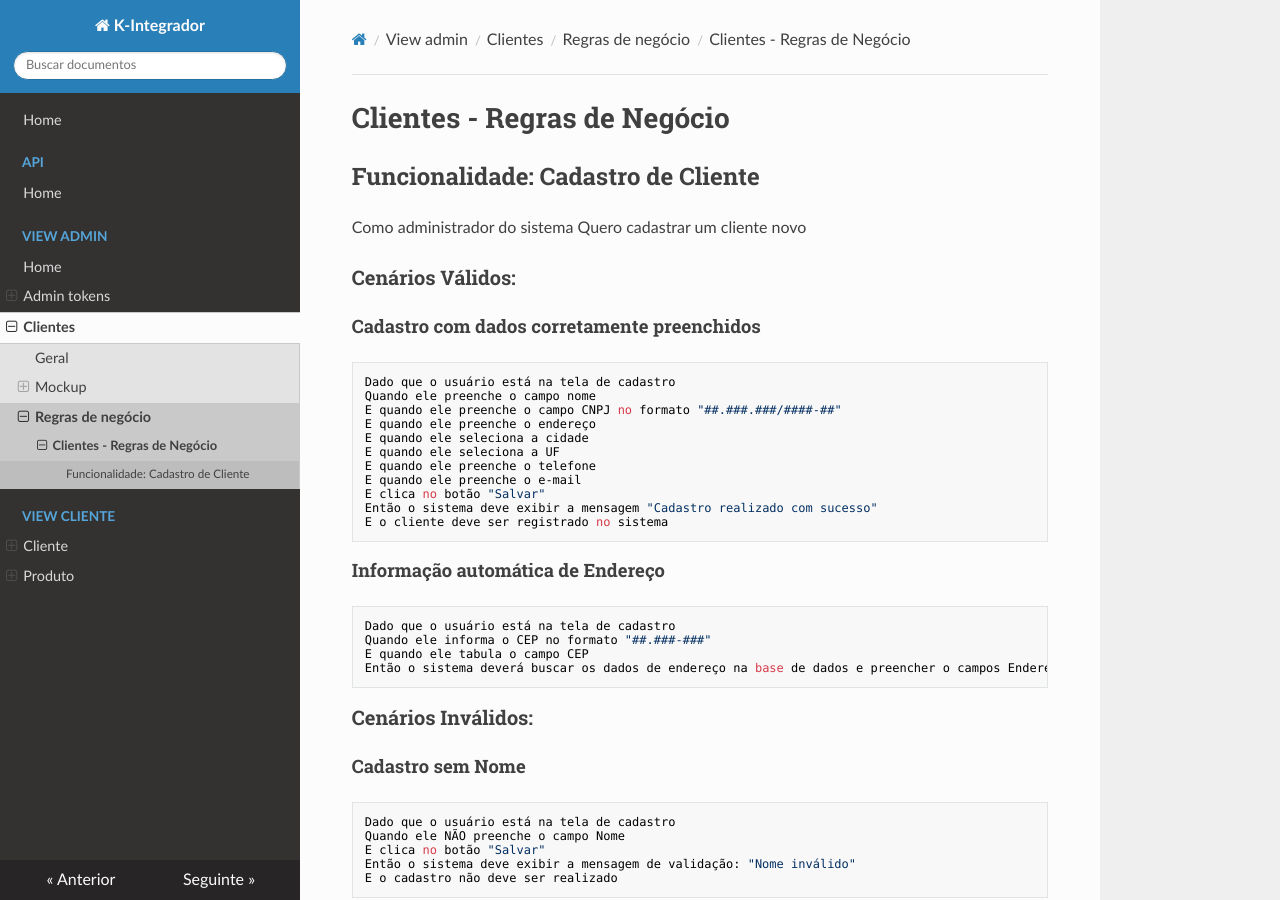
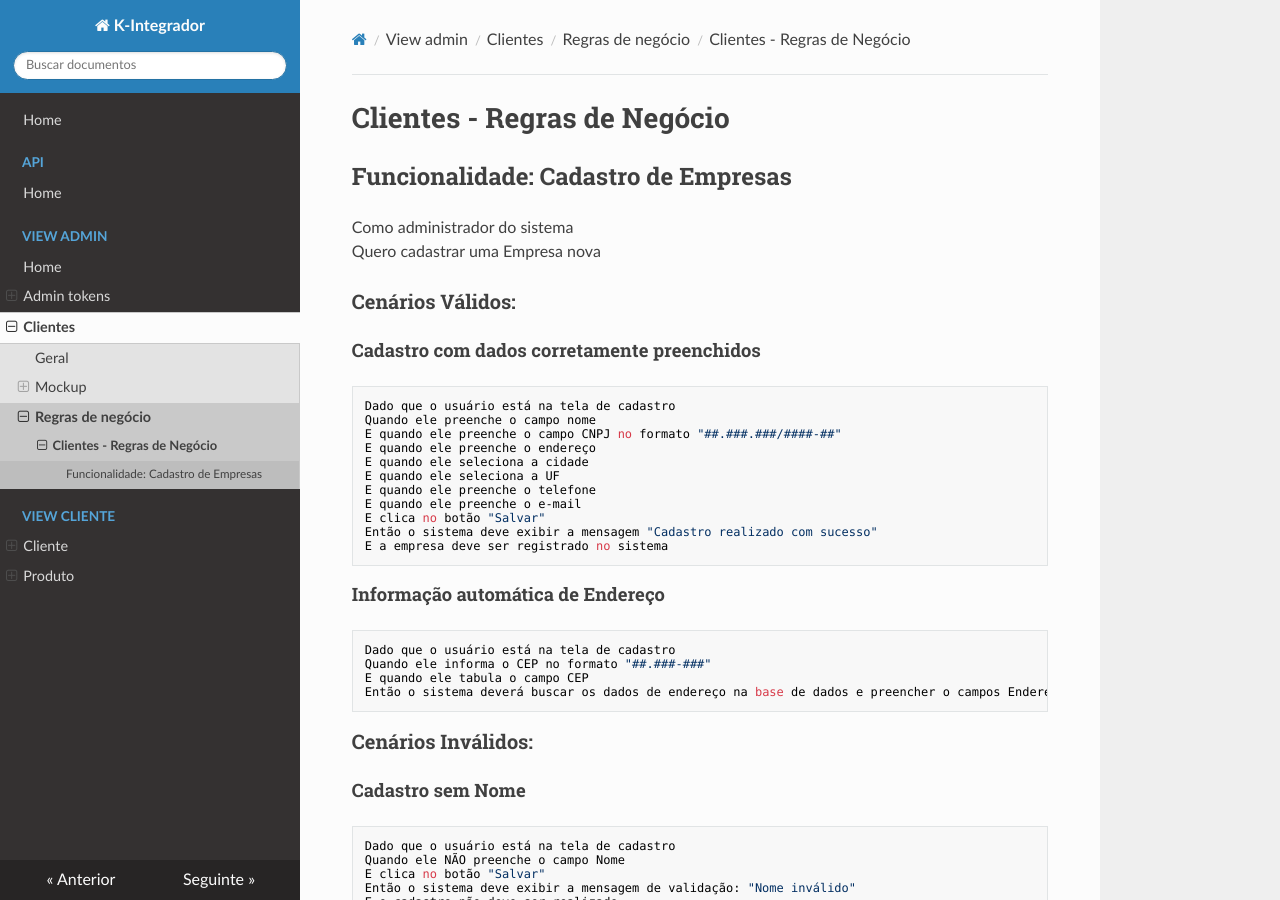
Before and after one commit to dcodebr/kintegrador_requisito, an MkDocs documentation site: the page built from docs/view-admin/clientes/regras de negócio/admin-empresas.bdd.md, in a window 1280 px wide and 900 px high. Built offline with MkDocs 1.6.1, drawn with Linux system fonts in a browser that asks for light colours; nearby versions of some CDN libraries.

Commit message:
Alteração de clientes para emrpesas

```diff
--- a/docs/view-admin/clientes/regras de negócio/clientes.bdd.md
+++ b/docs/view-admin/clientes/regras de negócio/admin-empresas.bdd.md
@@ -1,8 +1,8 @@
 # Clientes - Regras de Negócio
 
-## Funcionalidade: Cadastro de Cliente
+## Funcionalidade: Cadastro de Empresas
   Como administrador do sistema
-  Quero cadastrar um cliente novo
+  Quero cadastrar uma Empresa nova
 
 ### Cenários Válidos:
 
@@ -17,7 +17,7 @@
     E quando ele preenche o e-mail
     E clica no botão "Salvar"
     Então o sistema deve exibir a mensagem "Cadastro realizado com sucesso"
-    E o cliente deve ser registrado no sistema
+    E a empresa deve ser registrado no sistema
 
 #### Informação automática de Endereço
     Dado que o usuário está na tela de cadastro
--- a/docs/view-admin/index.md
+++ b/docs/view-admin/index.md
@@ -2,5 +2,5 @@
 
 ## Módulos
 
-* [Cliente](clientes/clientes.md)
+* [Empresas](clientes/admin-empresas.md)
 * [Admin](admin-tokens/admin-tokens.md)
```
Also changed, not shown: docs/view-admin/clientes/admin-empresas.md (added, +5 -0 lines), docs/view-admin/clientes/clientes.md (deleted, +0 -5 lines), docs/view-admin/clientes/mockup/admin-empresas.mockup.md (renamed from docs/view-admin/clientes/mockup/admin-clientes.mockup.md, +1 -1 lines), docs/view-admin/clientes/mockup/pencil/svg/admin-empresas.svg (renamed from docs/view-admin/clientes/mockup/pencil/svg/admin-clientes.svg), 2 other files.
